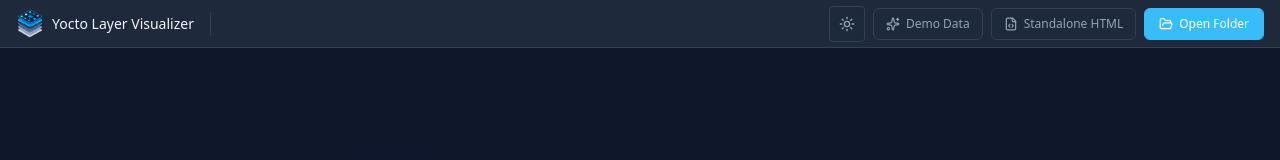
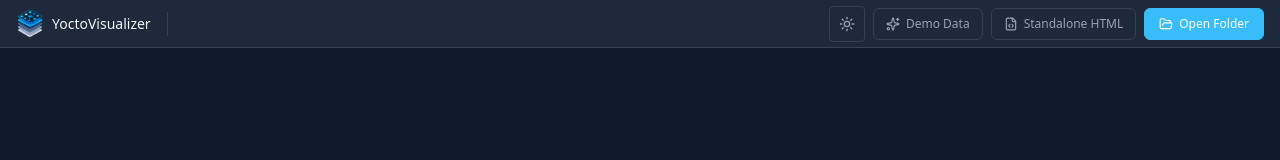
Before and after one commit to dep-omen/YoctoVisualizerTool, a React (Vite) app: page / in a window 1280 px wide. Shown: the top 160 px of the page. Built offline with nearby package versions, Linux system fonts and the light colour scheme.

Commit message:
refactor: rename project to YoctoVisualizer
Consolidate branding across the codebase, documentation, and UI elements.

```diff
--- a/electron-builder.json
+++ b/electron-builder.json
@@ -1,6 +1,6 @@
 {
   "appId": "org.yoctoproject.layer-visualizer",
-  "productName": "Yocto Layer Visualizer",
+  "productName": "YoctoVisualizer",
   "copyright": "Copyright © 2026",
   "directories": {
     "output": "release"
--- a/electron/main.cjs
+++ b/electron/main.cjs
@@ -63,7 +63,7 @@ function startStaticDistServer(distDir) {
           res.end(`
             <!DOCTYPE html>
             <html>
-              <head><title>Yocto Layer Visualizer</title><style>body{background:${nativeTheme.shouldUseDarkColors ? '#0f172a' : '#f8fafc'};color:${nativeTheme.shouldUseDarkColors ? '#f1f5f9' : '#0f172a'};font-family:sans-serif;display:flex;align-items:center;justify-content:center;height:100vh;margin:0;text-align:center;}</style></head>
+              <head><title>YoctoVisualizer</title><style>body{background:${nativeTheme.shouldUseDarkColors ? '#0f172a' : '#f8fafc'};color:${nativeTheme.shouldUseDarkColors ? '#f1f5f9' : '#0f172a'};font-family:sans-serif;display:flex;align-items:center;justify-content:center;height:100vh;margin:0;text-align:center;}</style></head>
               <body>
                 <div>
                   <h2>Building application assets...</h2>
@@ -138,7 +138,7 @@ async function createWindow() {
     height: 920,
     minWidth: 1024,
     minHeight: 700,
-    title: 'Yocto Layer Visualizer',
+    title: 'YoctoVisualizer',
     backgroundColor: nativeTheme.shouldUseDarkColors ? '#0f172a' : '#f8fafc',
     show: false,
     webPreferences: {
--- a/index.html
+++ b/index.html
@@ -3,9 +3,9 @@
   <head>
     <meta charset="UTF-8" />
     <meta name="viewport" content="width=device-width, initial-scale=1.0" />
-    <title>Yocto Layer Visualizer</title>
+    <title>YoctoVisualizer</title>
     <meta name="description" content="Yocto Project Build & Layer Dependency Visualizer with BitBake configuration parser and D3 force graph" />
-    <meta property="og:title" content="Yocto Layer Visualizer" />
+    <meta property="og:title" content="YoctoVisualizer" />
     <meta property="og:description" content="Interactive BitBake Architecture & Layer Dependency Graph" />
     <link rel="preconnect" href="https://fonts.googleapis.com">
     <link rel="preconnect" href="https://fonts.gstatic.com" crossorigin>
--- a/metadata.json
+++ b/metadata.json
@@ -1,5 +1,5 @@
 {
-  "name": "Yocto Layer Visualizer",
+  "name": "YoctoVisualizer",
   "description": "Interactive Yocto build directory and layer dependency visualizer with BitBake configuration parser and D3 force graph.",
   "requestFramePermissions": [],
   "majorCapabilities": ["MAJOR_CAPABILITY_SERVER_SIDE_GEMINI_API"]
--- a/package.json
+++ b/package.json
@@ -1,5 +1,5 @@
 {
-  "name": "yocto-layer-visualizer",
+  "name": "yocto-visualizer",
   "private": true,
   "version": "1.0.0",
   "license": "MIT",
--- a/src/App.tsx
+++ b/src/App.tsx
@@ -229,7 +229,7 @@ export default function App() {
     if (window.electronAPI?.showSaveDialog && window.electronAPI?.writeFile) {
       const savePath = await window.electronAPI.showSaveDialog({
         title: 'Save Layer Graph PNG',
-        defaultPath: `yocto-layer-graph-${config?.folderName || 'project'}.png`,
+        defaultPath: `yocto-graph-${config?.folderName || 'project'}.png`,
         filters: [{ name: 'PNG Image', extensions: ['png'] }]
       });
       if (savePath) {
@@ -240,7 +240,7 @@ export default function App() {
     }
 
     const link = document.createElement('a');
-    link.download = `yocto-layer-graph-${config?.folderName || 'project'}.png`;
+    link.download = `yocto-graph-${config?.folderName || 'project'}.png`;
     link.href = pngDataUrl;
     link.click();
   };
@@ -251,7 +251,7 @@ export default function App() {
     if (window.electronAPI?.showSaveDialog && window.electronAPI?.writeFile) {
       const savePath = await window.electronAPI.showSaveDialog({
         title: 'Save Standalone Yocto Visualizer HTML',
-        defaultPath: 'yocto-layer-visualizer.html',
+        defaultPath: 'yocto-visualizer.html',
         filters: [{ name: 'HTML Document', extensions: ['html'] }]
       });
       if (savePath) {
@@ -263,7 +263,7 @@ export default function App() {
     const blob = new Blob([htmlContent], { type: 'text/html;charset=utf-8' });
     const url = URL.createObjectURL(blob);
     const link = document.createElement('a');
-    link.download = 'yocto-layer-visualizer.html';
+    link.download = 'yocto-visualizer.html';
     link.href = url;
     link.click();
     URL.revokeObjectURL(url);
--- a/src/components/HeaderBar.tsx
+++ b/src/components/HeaderBar.tsx
@@ -55,7 +55,7 @@ export const HeaderBar: React.FC<HeaderBarProps> = ({
       <div className="flex items-center h-full">
         <Logo size={28} />
         <span className="ml-2 text-[14px] font-medium text-[var(--text-primary)] whitespace-nowrap">
-          Yocto Layer Visualizer
+          YoctoVisualizer
         </span>
 
         <div className="h-6 w-[1px] bg-[var(--border)] mx-4 shrink-0" />
--- a/src/utils/standaloneHtmlGenerator.ts
+++ b/src/utils/standaloneHtmlGenerator.ts
@@ -14,7 +14,7 @@ export function generateStandaloneHtml(): string {
 <head>
   <meta charset="UTF-8">
   <meta name="viewport" content="width=device-width, initial-scale=1.0">
-  <title>Yocto Layer Visualizer & Conflict Detector</title>
+  <title>YoctoVisualizer & Conflict Detector</title>
   <script src="https://cdnjs.cloudflare.com/ajax/libs/d3/7.8.5/d3.min.js"></script>
   <style>
     * { box-sizing: border-box; margin: 0; padding: 0; }
@@ -213,7 +213,7 @@ export function generateStandaloneHtml(): string {
     <div class="header-left">
       <div class="header-logo">YO</div>
       <div>
-        <div class="header-title">Yocto Layer Visualizer</div>
+        <div class="header-title">YoctoVisualizer</div>
       </div>
 
       <!-- TAB NAVIGATION -->
```
Also changed, not shown: 2 other files (tests, documents, lock files or other folders).
